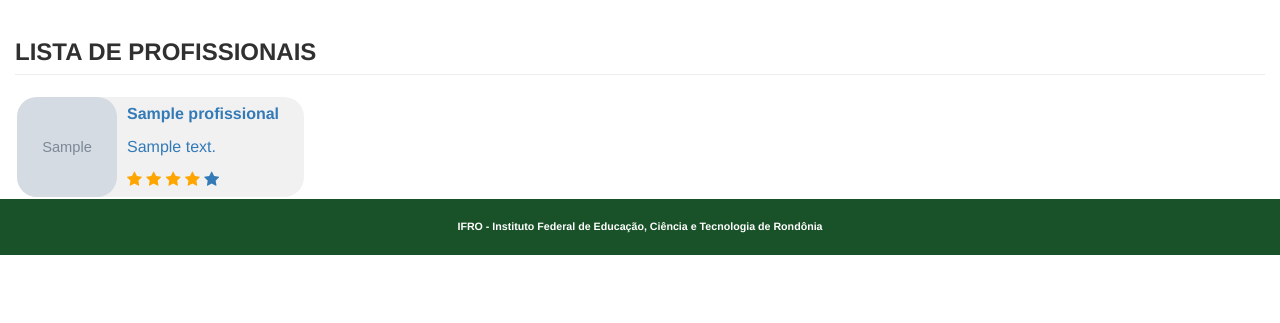
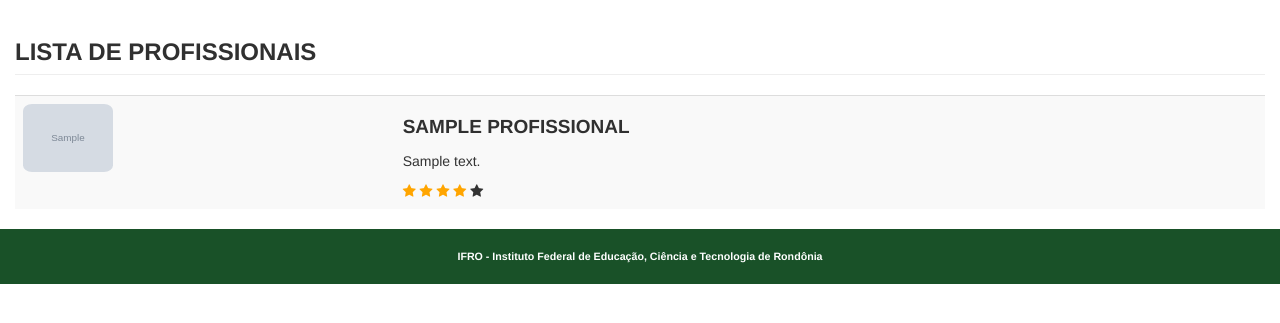
Before and after one commit to kaiserthiago/contratou, a Django app: page /contratou/profissionais/ in a window 1280 px wide. Shown: the part 51-374 px from the top of the page. Run offline with Django 3.2, Linux system fonts and the light colour scheme; tables that the repository leaves empty hold one stand-in row (values such as "Sample post"); grey boxes marked "Sample" are stand-in pictures; some libraries are stand-ins or nearby versions.

Commit message:
new prof

```diff
--- a/contratou/templates/contratou/profissionais.html
+++ b/contratou/templates/contratou/profissionais.html
@@ -9,32 +9,73 @@
 
 {% block conteudo %}
     <h2 class="page-header">Lista de profissionais</h2>
+
+    <table class="table table-striped">
+        <thead>
+
+        </thead>
+        <tbody>
         {% for profissional in profissionais %}
-        <a href="{% url 'contratou.profissional_detalhe' profissional.id %}">
-            <div class="chip">
-                <img src="{{ profissional.foto.url }}" class="img-resposive">
-                <b>{{ profissional.nome }}</b><br>
+            <tr class='clickable-row'
+                data-href={% url 'contratou.profissional_detalhe' profissional.id %} style="cursor:pointer">
+                <td>
+                    <img src="{{ profissional.foto.url }}" class="img-resposive" style="width: 90px; border-radius: 10%">
+                </td>
+                <td>
+                    <h4><strong>{{ profissional.nome }}</strong></h4>
                     {% if profissional.area.count > 1 %}
-                    Várias áreas<br>
-                    {#                Áreas:#}
-                    {#                {% for area in profissional.area.all %}#}
-                    {#                    {{ area }}#}
-                    {#                {% endfor %}#}
+                        <p>Várias áreas</p>
                     {% else %}
-                    {{ profissional.area.first }}<br>
+                        <p>{{ profissional.area.first }}</p>
                     {% endif %}
                     <span class="fa fa-star checked"></span>
                     <span class="fa fa-star checked"></span>
                     <span class="fa fa-star checked"></span>
                     <span class="fa fa-star checked"></span>
                     <span class="fa fa-star"></span>
-            </div>
-        </a>
+                </td>
+            </tr>
+
         {% empty %}
             <div class="container">
                 <h2 class="alert alert-warning text-center"> Sem profissionais cadastrados no momento!</h2>
             </div>
         {% endfor %}
+        </tbody>
+    </table>
+    <script>
+        jQuery(document).ready(function ($) {
+            $(".clickable-row").click(function () {
+                window.location = $(this).data("href");
+            });
+        });
+    </script>
+    {#    {% for profissional in profissionais %}#}
+    {#        <a href="{% url 'contratou.profissional_detalhe' profissional.id %}">#}
+    {#            <div class="chip">#}
+    {#                <img src="{{ profissional.foto.url }}" class="img-resposive">#}
+    {#                <b>{{ profissional.nome }}</b><br>#}
+    {#                {% if profissional.area.count > 1 %}#}
+    {#                    Várias áreas<br>#}
+    {#                Áreas:#}
+    {#                {% for area in profissional.area.all %}#}
+    {#                    {{ area }}#}
+    {#                {% endfor %}#}
+    {#                {% else %}#}
+    {#                    {{ profissional.area.first }}<br>#}
+    {#                {% endif %}#}
+    {#                <span class="fa fa-star checked"></span>#}
+    {#                <span class="fa fa-star checked"></span>#}
+    {#                <span class="fa fa-star checked"></span>#}
+    {#                <span class="fa fa-star checked"></span>#}
+    {#                <span class="fa fa-star"></span>#}
+    {#            </div>#}
+    {#        </a>#}
+    {#    {% empty %}#}
+    {#        <div class="container">#}
+    {#            <h2 class="alert alert-warning text-center"> Sem profissionais cadastrados no momento!</h2>#}
+    {#        </div>#}
+    {#    {% endfor %}#}
 
     {##}
     {#    <div class="card">#}
--- a/contratou/templates/contratou/profissional_detalhe.html
+++ b/contratou/templates/contratou/profissional_detalhe.html
@@ -22,7 +22,6 @@
                 <p>- {{ area }}</p>
             {% endfor %}
             <p>{{ profissional.cidade }}/{{ profissional.uf }}</p>
-            <p>{{ profissional.telefone }}</p>
             <p>Reputação:
                 <span class="fa fa-star checked"></span>
                 <span class="fa fa-star checked"></span>
```
Also changed, not shown: media/img_profissional/IFRO_10.png (added), media/img_profissional/brasão_da_república_pJgDKuB.jpg (added). Lines whose indentation alone changed are shown as unchanged.
